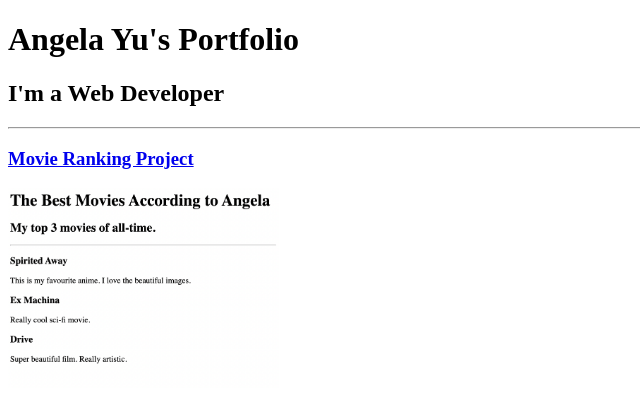
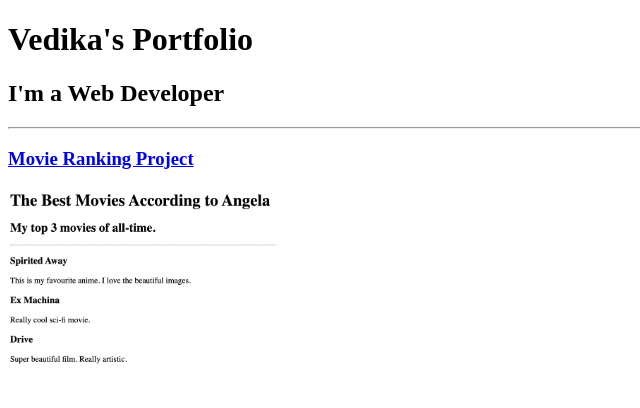
Before and after one commit to vedikaapathak/html.portfolio, a plain HTML site: page solution.html in a window 1280 px wide. Shown: the top 408 px of the page, without its empty margins (0-640 px from the left). Drawn offline with Linux system fonts and the light colour scheme.

Commit message:
Update solution.html

```diff
--- a/solution.html
+++ b/solution.html
@@ -7,7 +7,7 @@
 </head>
 
 <body>
-  <h1>Angela Yu's Portfolio</h1>
+  <h1>Vedika's Portfolio</h1>
   <h2>I'm a Web Developer</h2>
   <hr />
   <h3><a href="./public/movie-ranking.html">Movie Ranking Project</a></h3>
```
